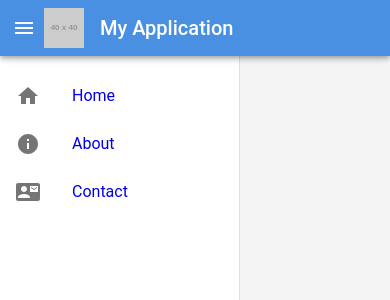
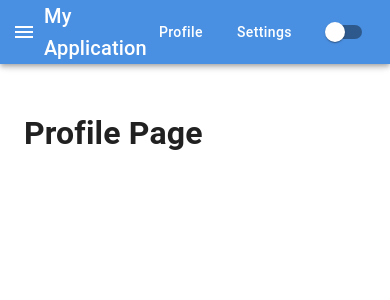
Before and after one commit to lakshmi53/mui-demo, a React (Create React App) app: page /profile in a window 390 px wide. Shown: the top 300 px of the page. Built offline with nearby package versions, Linux system fonts and the light colour scheme.

Commit message:
added UseMediaQuery and dark theme toggle button

```diff
--- a/src/App.tsx
+++ b/src/App.tsx
@@ -1,39 +1,33 @@
 import React, { useState } from "react";
 import { BrowserRouter as Router, Routes, Route } from "react-router-dom";
-import { ThemeProvider, createTheme, CssBaseline, Box } from "@mui/material";
+import { ThemeProvider, createTheme, CssBaseline, Box, useMediaQuery } from "@mui/material";
 import Header from "./components/Header";
 import Sidebar from "./components/Sidebar";
 import Home from "./pages/Home";
 import About from "./pages/About";
 import Contact from "./pages/Contact";
-
-const theme = createTheme({
-  palette: {
-    primary: {
-      main: "#4A90E2",
-    },
-    secondary: {
-      main: "#FF5722",
-    },
-    background: {
-      default: "#F4F4F4",
-      paper: "#FFFFFF",
-    },
-  },
-  typography: {
-    fontFamily: "Roboto, Arial, sans-serif",
-    h6: {
-      fontWeight: 500,
-    },
-  },
-});
+import Profile from "./pages/Profile";
+import Settings from "./pages/Settings";
 
 const App: React.FC = () => {
   const [isSidebarOpen, setSidebarOpen] = useState(true);
+  const [darkMode, setDarkMode] = useState(false);
 
-  const toggleSidebar = () => {
-    setSidebarOpen(!isSidebarOpen);
-  };
+  // Create the theme
+  const theme = createTheme({
+    palette: {
+      mode: darkMode ? "dark" : "light",
+      primary: { main: "#4A90E2" },
+      secondary: { main: "#FF5722" },
+    },
+  });
+
+  // Check for small screens
+  const isSmallScreen = useMediaQuery(theme.breakpoints.down("sm"));
+
+  React.useEffect(() => {
+    setSidebarOpen(!isSmallScreen);
+  }, [isSmallScreen]);
 
   return (
     <ThemeProvider theme={theme}>
@@ -42,12 +36,18 @@ const App: React.FC = () => {
         <Box sx={{ display: "flex", height: "100vh" }}>
           <Sidebar isOpen={isSidebarOpen} />
           <Box sx={{ flexGrow: 1 }}>
-            <Header toggleSidebar={toggleSidebar} />
+            <Header
+              toggleSidebar={() => setSidebarOpen(!isSidebarOpen)}
+              setDarkMode={setDarkMode}
+              darkMode={darkMode}
+            />
             <Box component="main" sx={{ p: 3, mt: 8 }}>
               <Routes>
                 <Route path="/" element={<Home />} />
                 <Route path="/about" element={<About />} />
                 <Route path="/contact" element={<Contact />} />
+                <Route path="/profile" element={<Profile />} />
+                <Route path="/settings" element={<Settings />} />
               </Routes>
             </Box>
           </Box>
--- a/src/components/Header.tsx
+++ b/src/components/Header.tsx
@@ -1,32 +1,52 @@
 import React from "react";
-import { AppBar, Toolbar, IconButton, Typography, Box } from "@mui/material";
+import { AppBar, Toolbar, IconButton, Typography, Button, Box, Switch } from "@mui/material";
 import MenuIcon from "@mui/icons-material/Menu";
+import { NavLink } from "react-router-dom";
 
 interface HeaderProps {
   toggleSidebar: () => void;
+  setDarkMode: (value: boolean) => void;
+  darkMode: boolean;
 }
 
-const Header: React.FC<HeaderProps> = ({ toggleSidebar }) => {
+const Header: React.FC<HeaderProps> = ({ toggleSidebar, setDarkMode, darkMode }) => {
   return (
     <AppBar position="fixed" sx={{ zIndex: (theme) => theme.zIndex.drawer + 1 }}>
       <Toolbar>
-        <IconButton
-          edge="start"
-          color="inherit"
-          aria-label="menu"
-          onClick={toggleSidebar}
-        >
+        {/* Left side: Menu Button */}
+        <IconButton edge="start" color="inherit" onClick={toggleSidebar}>
           <MenuIcon />
         </IconButton>
-        <Box
-          component="img"
-          src="https://via.placeholder.com/40"
-          alt="Logo"
-          sx={{ height: 40, mr: 2 }}
-        />
-        <Typography variant="h6" noWrap>
+        <Typography variant="h6" sx={{ flexGrow: 1 }}>
           My Application
         </Typography>
+
+        {/* Right side: Page Links */}
+        <Box sx={{ display: "flex", alignItems: "center", gap: 2 }}>
+          <Button
+            component={NavLink}
+            to="/profile"
+            color="inherit"
+            sx={{ textTransform: "none" }}
+          >
+            Profile
+          </Button>
+          <Button
+            component={NavLink}
+            to="/settings"
+            color="inherit"
+            sx={{ textTransform: "none" }}
+          >
+            Settings
+          </Button>
+
+          {/* Dark Mode Toggle */}
+          <Switch
+            checked={darkMode}
+            onChange={(e) => setDarkMode(e.target.checked)}
+            color="secondary"
+          />
+        </Box>
       </Toolbar>
     </AppBar>
   );
--- /dev/null
+++ b/src/pages/Profile.tsx
@@ -0,0 +1,7 @@
+import React from "react";
+
+const Profile: React.FC = () => {
+  return <h1>Profile Page</h1>;
+};
+
+export default Profile;
--- /dev/null
+++ b/src/pages/Settings.tsx
@@ -0,0 +1,7 @@
+import React from "react";
+
+const Settings: React.FC = () => {
+  return <h1>Settings Page</h1>;
+};
+
+export default Settings;
```
